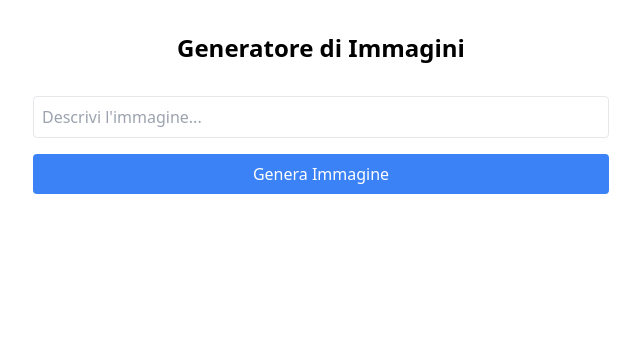
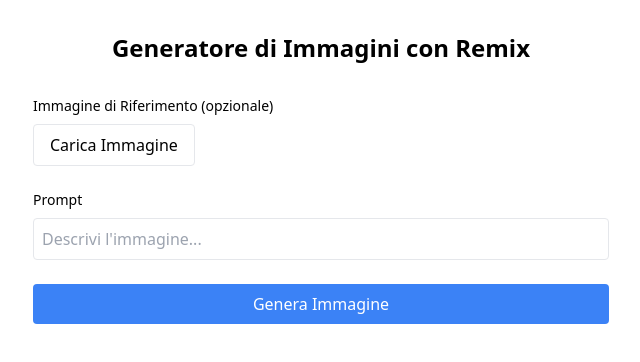
Before and after one commit to lrnzsp/imagen, a Next.js app: page / in a window 1280 px wide. Shown: the top 362 px of the page, without its empty margins (319-959 px from the left). Built offline with nearby package versions, Linux system fonts and the light colour scheme.

Commit message:
Update page.js

```diff
--- a/src/app/page.js
+++ b/src/app/page.js
@@ -7,6 +7,9 @@ export default function Home() {
   const [loading, setLoading] = useState(false);
   const [error, setError] = useState(null);
   const [imageUrl, setImageUrl] = useState(null);
+  const [imageFile, setImageFile] = useState(null);
+  const [imageWeight, setImageWeight] = useState(50);
+  const [previewUrl, setPreviewUrl] = useState(null);
 
   async function handleSubmit(e) {
     e.preventDefault();
@@ -14,17 +17,33 @@ export default function Home() {
     setError(null);
 
     try {
-      const res = await fetch('/api/generate', {
+      const endpoint = imageFile ? '/api/remix' : '/api/generate';
+
+      if (imageFile) {
+        const formData = new FormData();
+        formData.append('image_file', imageFile);
+        formData.append('prompt', prompt);
+        formData.append('image_weight', imageWeight.toString());
+
+        const res = await fetch(endpoint, {
+          method: 'POST',
+          body: formData
+        });
+
+        const data = await res.json();
+        if (!res.ok) throw new Error(data.error || 'Errore durante il remix');
+        setImageUrl(data.data[0].url);
+      } else {
+        const res = await fetch(endpoint, {
           method: 'POST',
           headers: { 'Content-Type': 'application/json' },
           body: JSON.stringify({ prompt })
         });
 
         const data = await res.json();
-
         if (!res.ok) throw new Error(data.error || 'Errore durante la generazione');
-
         setImageUrl(data.data[0].url);
+      }
     } catch (err) {
       setError(err.message);
     } finally {
@@ -32,14 +51,89 @@ export default function Home() {
     }
   }
 
+  function handleFileChange(e) {
+    const file = e.target.files[0];
+    if (file) {
+      setImageFile(file);
+      setPreviewUrl(URL.createObjectURL(file));
+    }
+  }
+
+  function clearImage() {
+    setImageFile(null);
+    setPreviewUrl(null);
+    if (previewUrl) {
+      URL.revokeObjectURL(previewUrl);
+    }
+  }
+
   return (
     <main className="p-8">
       <div className="max-w-xl mx-auto">
         <h1 className="text-2xl font-bold mb-8 text-center">
-          Generatore di Immagini
+          Generatore di Immagini con Remix
         </h1>
 
-        <form onSubmit={handleSubmit} className="space-y-4">
+        <form onSubmit={handleSubmit} className="space-y-6">
+          <div className="space-y-2">
+            <label className="block text-sm font-medium">
+              Immagine di Riferimento (opzionale)
+            </label>
+            <div className="flex items-center gap-2">
+              <input
+                type="file"
+                onChange={handleFileChange}
+                accept="image/*"
+                className="hidden"
+                id="image-upload"
+              />
+              <label
+                htmlFor="image-upload"
+                className="cursor-pointer bg-white px-4 py-2 border rounded hover:bg-gray-50"
+              >
+                Carica Immagine
+              </label>
+              {imageFile && (
+                <button
+                  type="button"
+                  onClick={clearImage}
+                  className="px-2 py-1 text-red-600 hover:bg-red-50 rounded"
+                >
+                  Rimuovi
+                </button>
+              )}
+            </div>
+            {previewUrl && (
+              <div className="mt-2">
+                <img
+                  src={previewUrl}
+                  alt="Preview"
+                  className="w-full max-h-48 object-contain rounded"
+                />
+              </div>
+            )}
+          </div>
+
+          {imageFile && (
+            <div className="space-y-2">
+              <label className="block text-sm font-medium">
+                Peso dell'immagine: {imageWeight}%
+              </label>
+              <input
+                type="range"
+                min="1"
+                max="100"
+                value={imageWeight}
+                onChange={(e) => setImageWeight(parseInt(e.target.value))}
+                className="w-full"
+              />
+            </div>
+          )}
+
+          <div className="space-y-2">
+            <label className="block text-sm font-medium">
+              Prompt
+            </label>
             <input
               type="text"
               value={prompt}
@@ -48,13 +142,14 @@ export default function Home() {
               className="w-full p-2 border rounded"
               required
             />
+          </div>
 
           <button
             type="submit"
             disabled={loading}
             className="w-full bg-blue-500 text-white p-2 rounded disabled:bg-gray-400"
           >
-            {loading ? 'Generazione...' : 'Genera Immagine'}
+            {loading ? 'Elaborazione...' : imageFile ? 'Remix Immagine' : 'Genera Immagine'}
           </button>
         </form>
 
```
Lines whose indentation alone changed are shown as unchanged.
